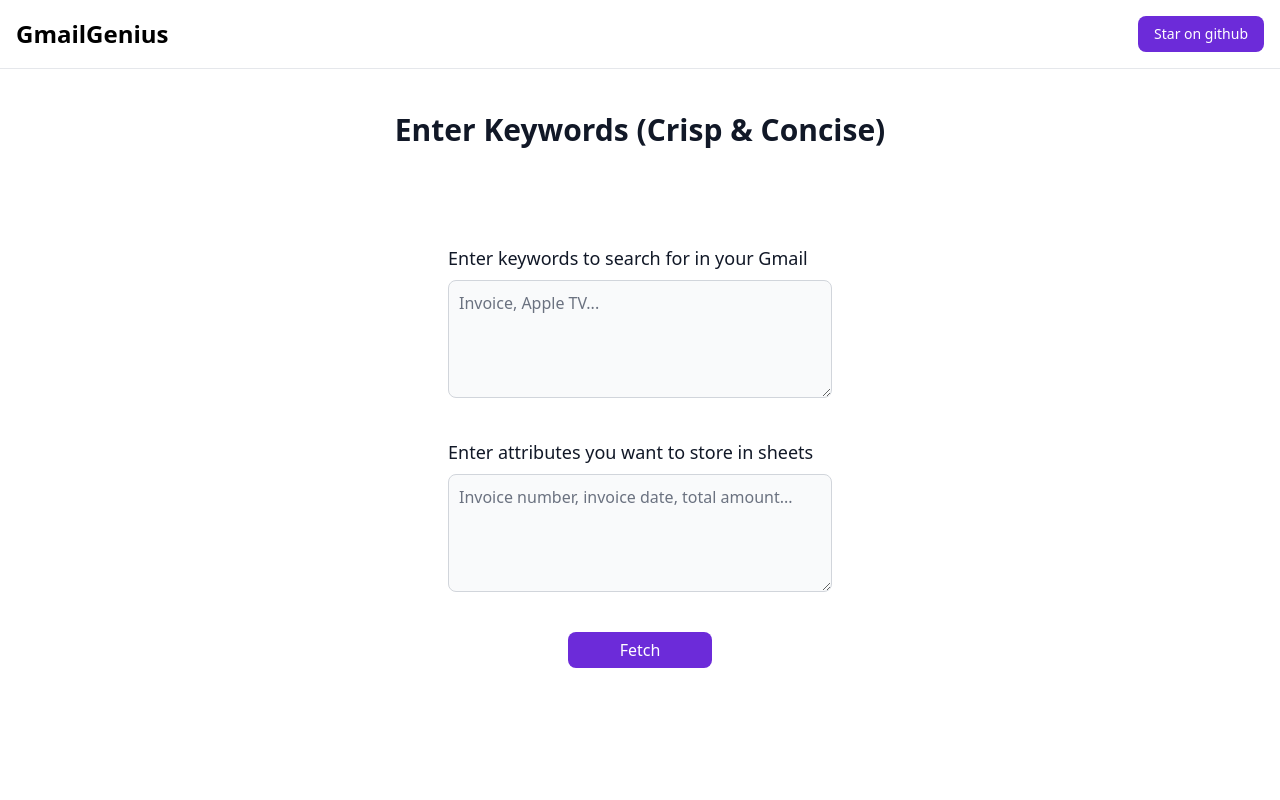
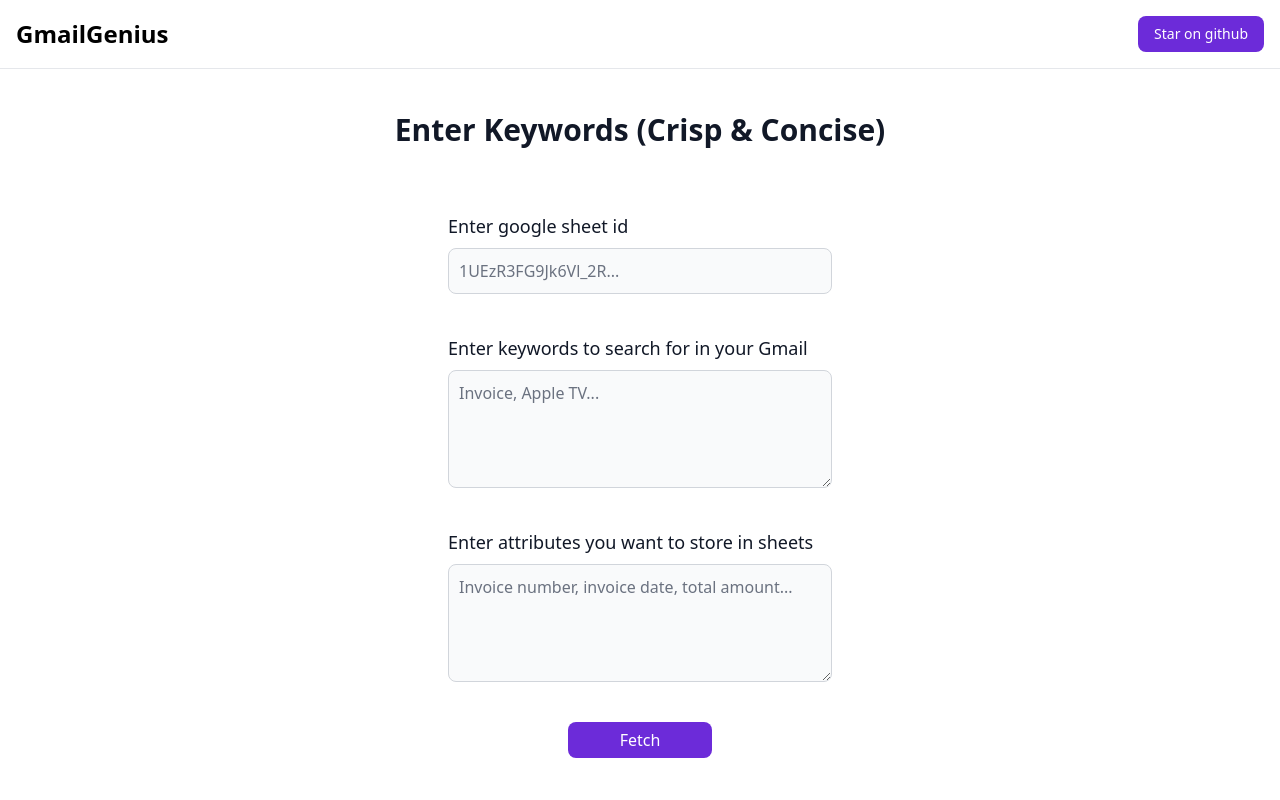
Before and after one commit to abhishekpatil4/GmailGenius, a React (Vite) app: page /dashboard in a window 1280 px wide. Shown: the top 800 px of the page. Built offline with nearby package versions, Linux system fonts and the light colour scheme.

Commit message:
fix: add sheetId to post request

```diff
--- a/src/components/Fetch.jsx
+++ b/src/components/Fetch.jsx
@@ -4,13 +4,15 @@ import axios from 'axios';
 const Fetch = () => {
     const [emailKeywords, setEmailKeywords] = useState('');
     const [attributes, setAttributes] = useState('');
+    const [sheetId, setSheetId] = useState('');
 
     const handleFetch = async (e) => {
         e.preventDefault();
         try {
             const response = await axios.post('http://localhost:8000/fetch', {
                 emailKeywords,
-                attributes
+                attributes,
+                sheetId
             });
             console.log('Response:', response.data);
         } catch (error) {
@@ -19,7 +21,17 @@ const Fetch = () => {
     }
 
     return (
-        <form onSubmit={handleFetch} className="max-w-sm mx-auto my-24">
+        <form onSubmit={handleFetch} className="max-w-sm mx-auto my-16">
+            <div className="mb-10">
+                <label htmlFor="sheetId" className="text-left block mb-2 text-lg font-medium text-gray-900 dark:text-white">Enter google sheet id</label>
+                <input
+                    id="sheetId"
+                    className="block p-2.5 w-full text-md text-gray-900 bg-gray-50 rounded-lg border border-gray-300 focus:ring-blue-500 focus:border-blue-500 dark:bg-gray-700 dark:border-gray-600 dark:placeholder-gray-400 dark:text-white dark:focus:ring-blue-500 dark:focus:border-blue-500"
+                    placeholder="1UEzR3FG9Jk6Vl_2R..."
+                    value={sheetId}
+                    onChange={(e) => setSheetId(e.target.value)}
+                ></input>
+            </div>
             <div className="mb-10">
                 <label htmlFor="emailKeywords" className="text-left block mb-2 text-lg font-medium text-gray-900 dark:text-white">Enter keywords to search for in your Gmail</label>
                 <textarea
```
